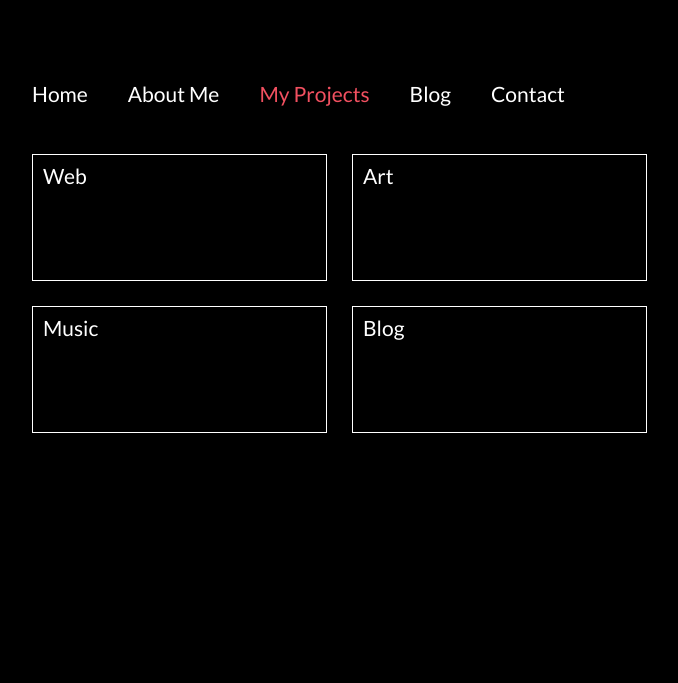
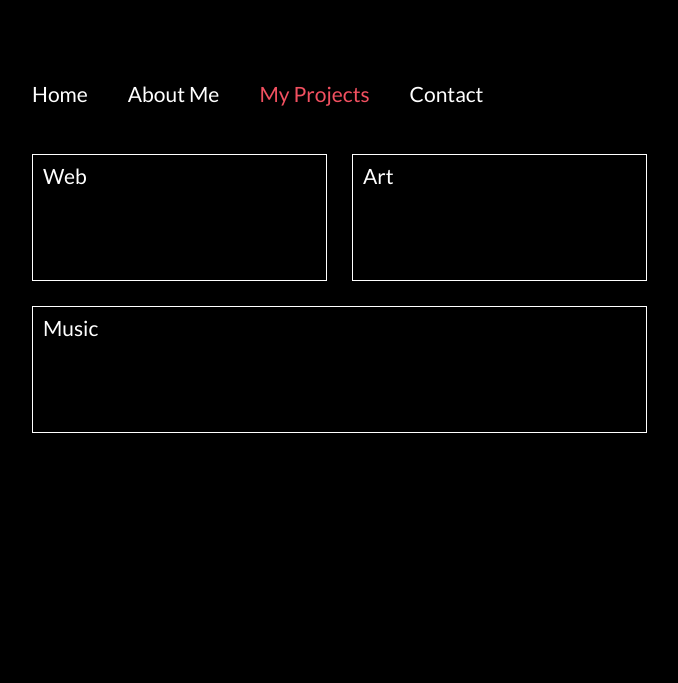
Before and after one commit to katze033/site-portfolio, a Gatsby site: page /projects in a window 1280 px wide. Shown: the top 683 px of the page, without its empty margins (288-966 px from the left). Built offline with nearby package versions, Linux system fonts and the light colour scheme; Gatsby itself is replaced by a stand-in of ours; a web font is replaced by a local one.

Commit message:
Temporarily removed blog.

```diff
--- a/src/components/header.js
+++ b/src/components/header.js
@@ -27,9 +27,6 @@ const Header = () => {
                         <Link to={`/projects`} className={headerStyles.nav__link} activeClassName={headerStyles.nav__linkactive}>My Projects</Link>
                     </li>
                     <li className={headerStyles.nav__list}>
-                        <Link to={`/blog`} className={headerStyles.nav__link} activeClassName={headerStyles.nav__linkactive}>Blog</Link>
-                    </li>
-                    <li className={headerStyles.nav__list}>
                         <Link to={`/contact`} className={headerStyles.nav__link} activeClassName={headerStyles.nav__linkactive}>Contact</Link>
                     </li>
                 </ul>
--- a/src/pages/projects.js
+++ b/src/pages/projects.js
@@ -18,9 +18,6 @@ const ProjectsPage = () => {
                 <div className={projectsStyles.category}>
                     <a href="http://www.luxuryprison.com">Music</a>
                 </div>
-                <div className={projectsStyles.category}>
-                    <Link to="/blog">Blog</Link>
-                </div>
             </div>
         </Layout>
     )
```
